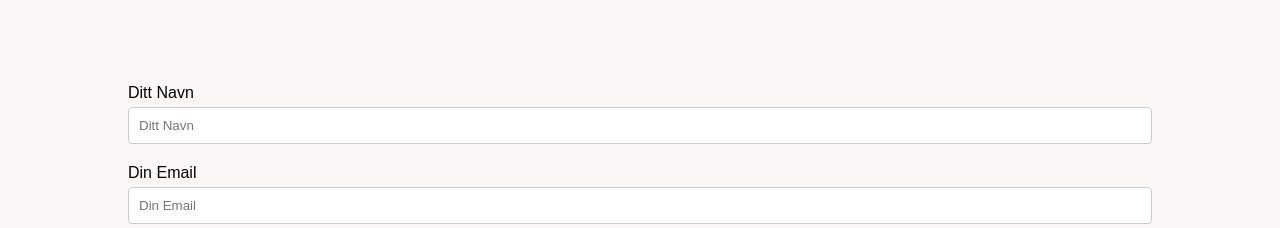
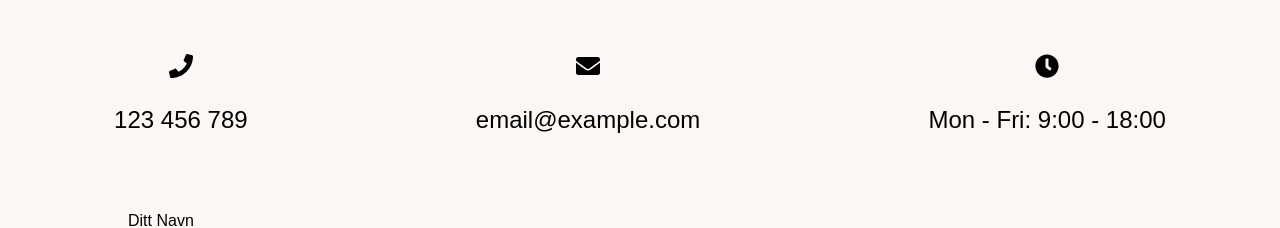
Before and after one commit to Designrpros/Baerum_Byggfornyelse, a React (Create React App) app: page / in a window 1280 px wide. Shown: the part 2501-2729 px from the top of the page. Built offline with nearby package versions, Linux system fonts and the light colour scheme.

Commit message:
icons in contacts

```diff
--- a/src/Pages/Contact.js
+++ b/src/Pages/Contact.js
@@ -1,5 +1,6 @@
 import React, { useState } from 'react';
 import styled from 'styled-components';
+import { FaPhone, FaEnvelope, FaClock } from 'react-icons/fa';
 
 const FormContainer = styled.div`
   display: flex;
@@ -62,6 +63,19 @@ const HighlightedText = styled.h1`
   }
 `;
 
+const ContactInfoContainer = styled.div`
+  display: flex;
+  justify-content: space-around;
+  margin-bottom: 20px;
+`;
+
+const ContactInfoItem = styled.div`
+  display: flex;
+  flex-direction: column;
+  align-items: center;
+  font-size: 1.5rem;
+`;
+
 const ContactForm = () => {
   const [name, setName] = useState("");
   const [email, setEmail] = useState("");
@@ -76,6 +90,20 @@ const ContactForm = () => {
   return (
     <>
     <HighlightedText>Kontakt oss</HighlightedText>
+    <ContactInfoContainer>
+      <ContactInfoItem>
+        <FaPhone />
+        <p>123 456 789</p>
+      </ContactInfoItem>
+      <ContactInfoItem>
+        <FaEnvelope />
+        <p>email@example.com</p>
+      </ContactInfoItem>
+      <ContactInfoItem>
+        <FaClock />
+        <p>Mon - Fri: 9:00 - 18:00</p>
+      </ContactInfoItem>
+    </ContactInfoContainer>
     <FormContainer>
       <Form onSubmit={handleSubmit}>
         <Label for="name">Ditt Navn</Label>
```
